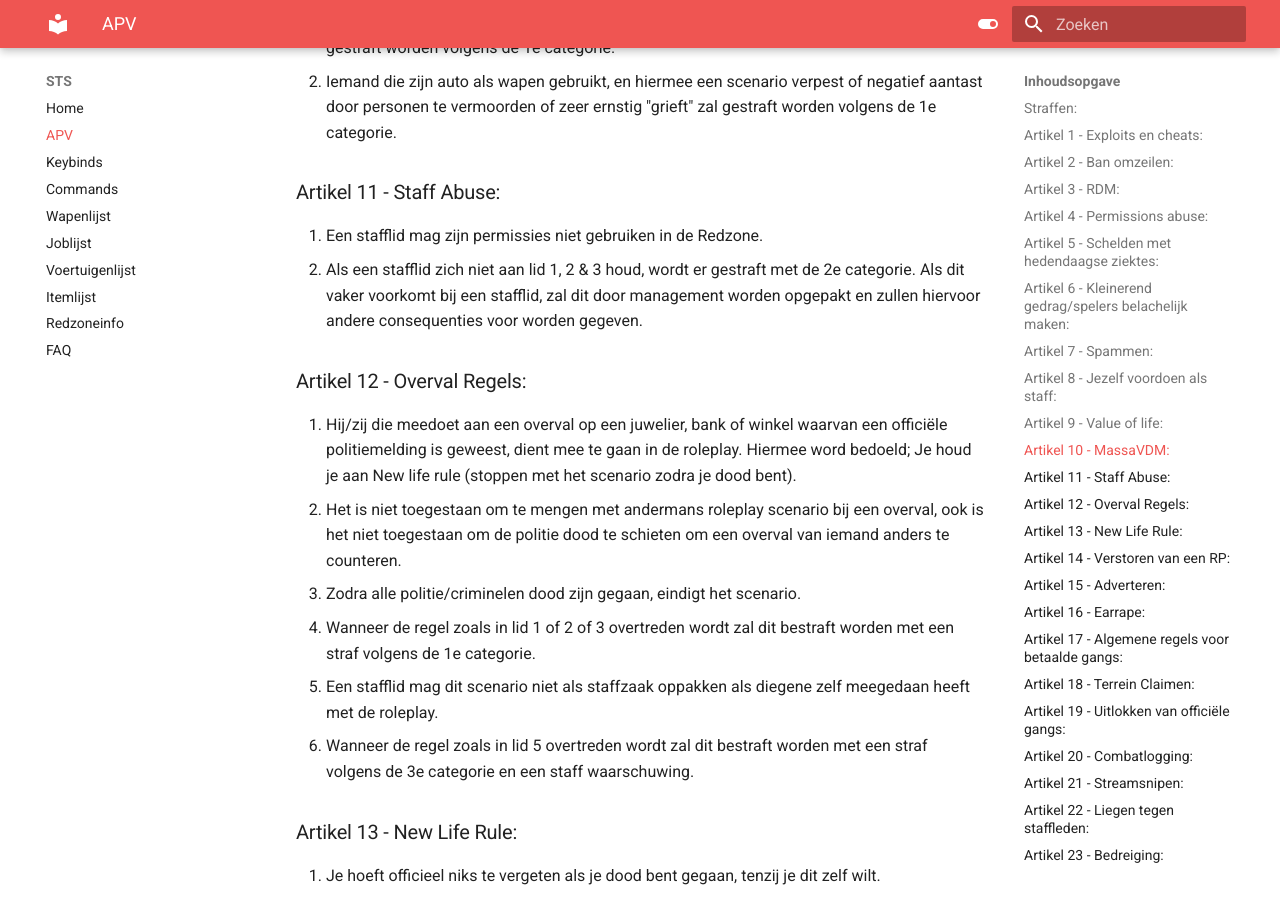
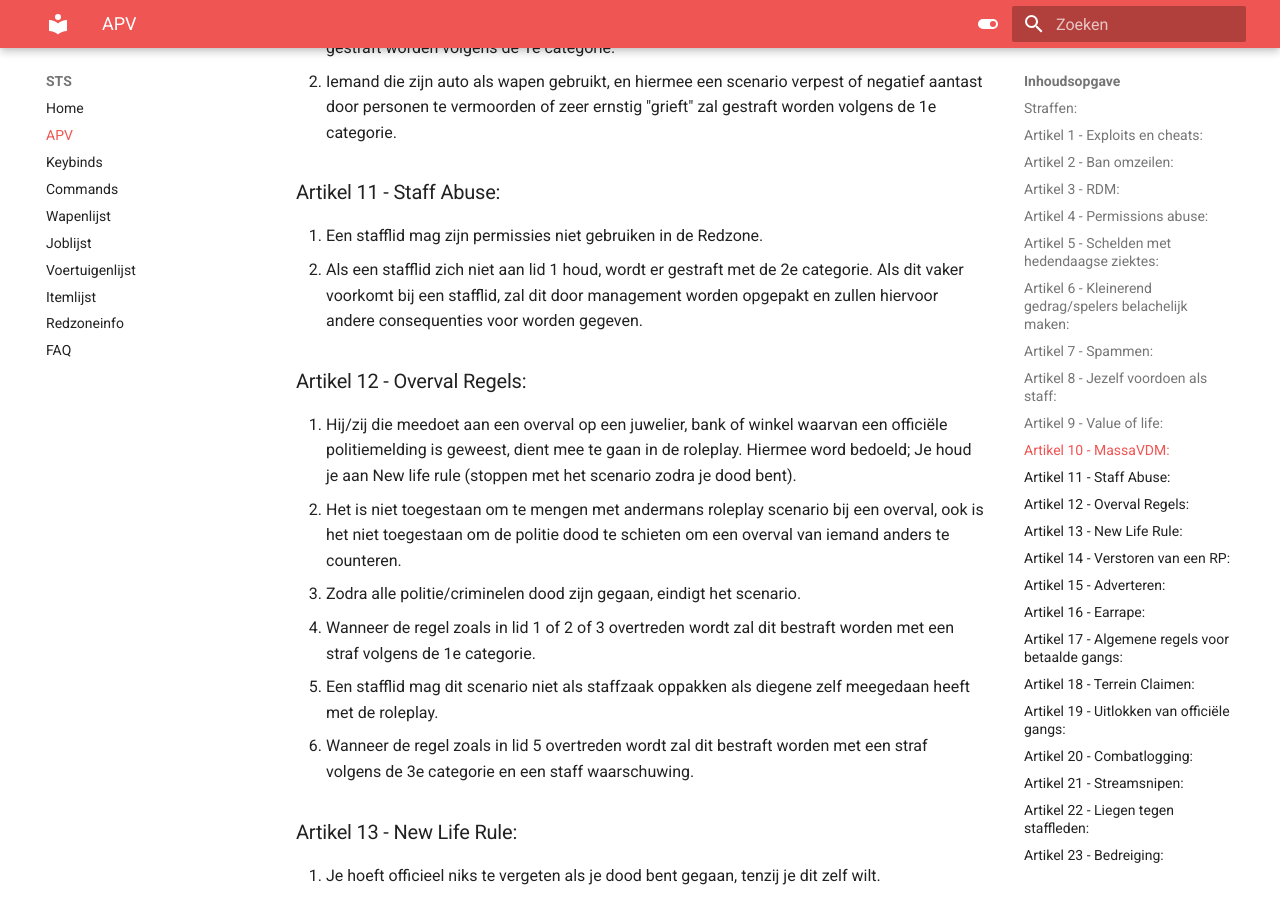
Before and after one commit to Welseyy/STSAPV, an MkDocs documentation site: the page built from docs/apv.md, in a window 1280 px wide and 900 px high, scrolled down 2503 px. Built offline with MkDocs 1.6.1 and Material for MkDocs 9.7.7, drawn with Linux system fonts in a browser that asks for light colours.

Commit message:
Update apv.md

```diff
--- a/docs/apv.md
+++ b/docs/apv.md
@@ -62,7 +62,7 @@
 
 ### Artikel 11 - Staff Abuse:
 1. Een stafflid mag zijn permissies niet gebruiken in de Redzone.
-2. Als een stafflid zich niet aan lid 1, 2 & 3 houd, wordt er gestraft met de 2e categorie. Als dit vaker voorkomt bij een stafflid, zal dit door management worden opgepakt en zullen hiervoor andere consequenties voor worden gegeven.
+2. Als een stafflid zich niet aan lid 1 houd, wordt er gestraft met de 2e categorie. Als dit vaker voorkomt bij een stafflid, zal dit door management worden opgepakt en zullen hiervoor andere consequenties voor worden gegeven.
 
 ### Artikel 12 - Overval Regels:
 1. Hij/zij die meedoet aan een overval op een juwelier, bank of winkel waarvan een officiële politiemelding is geweest, dient mee te gaan in de roleplay. Hiermee word bedoeld; Je houd je aan New life rule (stoppen met het scenario zodra je dood bent).
```
